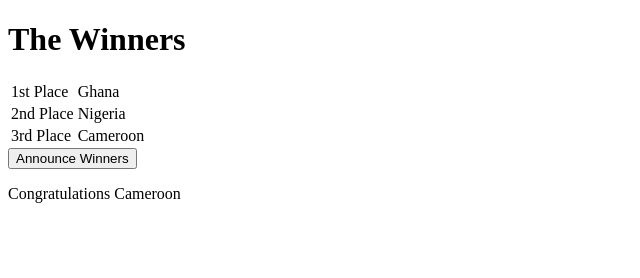
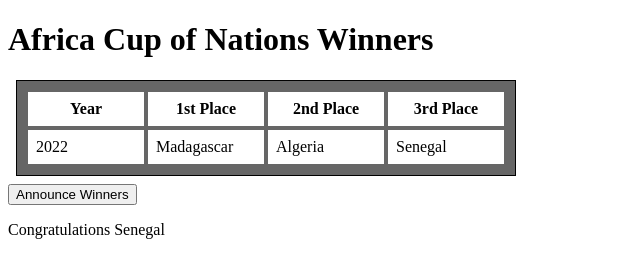
Before and after one commit to poppops/dive-into-software-development, a plain HTML site: page functions-2.html in a window 1280 px wide. Both pictures are taken after a click on the button "Announce Winners". Shown: the whole page, without its empty margins (0-640 px from the left). Drawn offline with Linux system fonts and the light colour scheme.

Commit message:
Updated calculator to use a function with arguments

```diff
--- a/functions-2.html
+++ b/functions-2.html
@@ -5,14 +5,35 @@
     <meta charset="UTF-8">
     <meta name="viewport" content="width=device-width, initial-scale=1.0">
     <title>Functions 2</title>
+
+    <style>
+        table {
+            border: 1px solid black;
+            padding: 0.5em;
+            margin: 0.5em;
+            background-color: #666;
+        }
+
+        table tr td,
+        table tr th {
+            border: 1px solid #666;
+            padding: 0.5em;
+            background-color: #fff;
+            width: 100px;
+            height: 1em;
+        }
+    </style>
+
     <script>
         let winners = {
-            firstPlace: "Cameroon",
-            secondPlace: "Nigeria",
-            thirdPlace: "Ghana",
+            year: 2022,
+            firstPlace: "Senegal",
+            secondPlace: "Algeria",
+            thirdPlace: "Madagascar",
         };
 
         function setWinners() {
+            document.getElementById('year').innerHTML = winners.year;
             document.getElementById('firstPlace').innerHTML = winners.firstPlace;
             document.getElementById('secondPlace').innerHTML = winners.secondPlace;
             document.getElementById('thirdPlace').innerHTML = winners.thirdPlace;
@@ -23,6 +44,7 @@
         }
 
         function setWinners2() {
+            setInnerHtml('year', winners.year);
             setInnerHtml('firstPlace', winners.thirdPlace);
             setInnerHtml('secondPlace', winners.secondPlace);
             setInnerHtml('thirdPlace', winners.firstPlace);
@@ -33,20 +55,25 @@
 </head>
 
 <body>
-    <h1>The Winners</h1>
+    <h1>Africa Cup of Nations Winners</h1>
+
     <table>
-        <tr>
-            <td>1st Place</td>
-            <td id="firstPlace"></td>
-        </tr>
-        <tr>
-            <td>2nd Place</td>
-            <td id="secondPlace"></td>
-        </tr>
-        <tr>
-            <td>3rd Place</td>
-            <td id="thirdPlace"></td>
-        </tr>
+        <thead>
+            <tr>
+                <th>Year</th>
+                <th>1st Place</th>
+                <th>2nd Place</th>
+                <th>3rd Place</th>
+            </tr>
+        </thead>
+        <tbody>
+            <tr>
+                <td id="year"></td>
+                <td id="firstPlace"></td>
+                <td id="secondPlace"></td>
+                <td id="thirdPlace"></td>
+            </tr>
+        </tbody>
     </table>
 
     <button onclick="setWinners2()">Announce Winners</button>
```
Also changed, not shown: calculator.html (+30 -1 lines).
